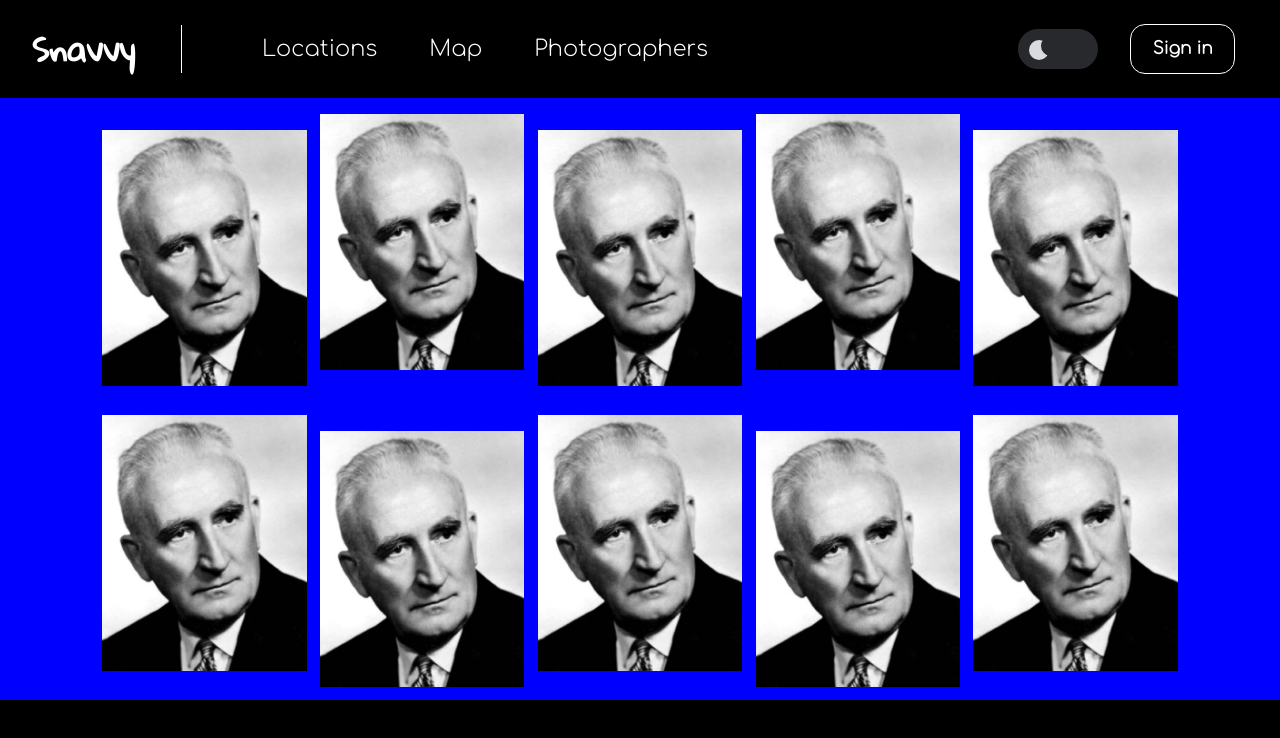
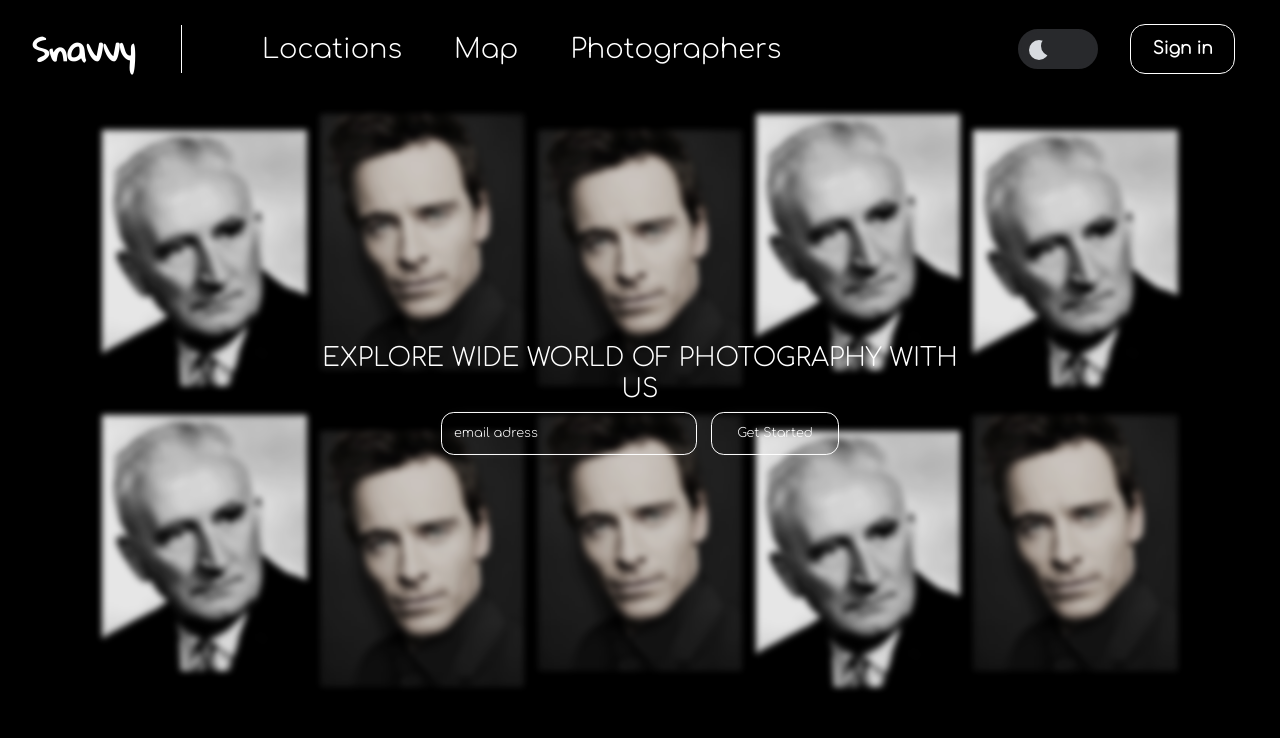
Before and after one commit to deltaonlyone/2V2K, a React (Create React App) app: page / in a window 1280 px wide. Shown: the top 738 px of the page. Built offline with nearby package versions, Linux system fonts and the light colour scheme.

Commit message:
added style for photoSet, input and button. All this elements are adaptive

```diff
--- a/src/ProjectElements/NavBarExpanded/NavbarTopCss.module.css
+++ b/src/ProjectElements/NavBarExpanded/NavbarTopCss.module.css
@@ -77,7 +77,7 @@
 }
 
 a {
-    font-size: 1.4rem;
+    font-size: 1.7rem;
 }
 
 .underlineHover:hover {
@@ -359,7 +359,7 @@ a {
 
 
 
-@media (max-width: 1010px) {
+@media (max-width: 1100px) {
 
     .nav__collapsable a{
         margin-left:0;
--- a/src/ProjectElements/PhotoSet/PhotoSet.js
+++ b/src/ProjectElements/PhotoSet/PhotoSet.js
@@ -1,6 +1,7 @@
 import React from 'react';
 import styles from './PhotoSetStyles.module.css';
 import randomPhoto1 from './randomPhoto.jpg';
+import randomPhoto2 from './randomPhoto2.png';
 
 
 export function PhotoSet(props) {
@@ -9,20 +10,29 @@ export function PhotoSet(props) {
 
     return (
         <nav className={styles.container}>
+            <div className = {styles['centerText']}>
+                <h1 className = {styles['topText']}>EXPLORE WIDE WORLD OF PHOTOGRAPHY WITH US</h1>
+
+                <div>
+                    <input placeholder="email adress" type="text" name="text" className={styles['inputCenter']}></input>
+                    <button className={styles['buttonCenter']}>Get Started</button>
+                </div>
+            </div>
+
             <div className={styles['photoSetTop']}>
                 <img className = {styles['photoTop1']} src={randomPhoto1} alt="" />
-                <img className = {styles['photoTop2']} src={randomPhoto1} alt="" />
-                <img className = {styles['photoTop1']} src={randomPhoto1} alt="" />
+                <img className = {styles['photoTop2']} src={randomPhoto2} alt="" />
+                <img className = {styles['photoTop1']} src={randomPhoto2} alt="" />
                 <img className = {styles['photoTop2']} src={randomPhoto1} alt="" />
                 <img className = {styles['photoTop1']} src={randomPhoto1} alt="" />
             </div>
 
             <div className={styles['photoSetDown']}>
                 <img className = {styles['photoDown1']} src={randomPhoto1} alt="" />
+                <img className = {styles['photoDown2']} src={randomPhoto2} alt="" />
+                <img className = {styles['photoDown1']} src={randomPhoto2} alt="" />
                 <img className = {styles['photoDown2']} src={randomPhoto1} alt="" />
-                <img className = {styles['photoDown1']} src={randomPhoto1} alt="" />
-                <img className = {styles['photoDown2']} src={randomPhoto1} alt="" />
-                <img className = {styles['photoDown1']} src={randomPhoto1} alt="" />
+                <img className = {styles['photoDown1']} src={randomPhoto2} alt="" />
             </div>
 
 
--- a/src/ProjectElements/PhotoSet/PhotoSetStyles.module.css
+++ b/src/ProjectElements/PhotoSet/PhotoSetStyles.module.css
@@ -1,8 +1,128 @@
 .container{
-    background-color: blue;
+    background-color: black;
     width: 100%;
     height: 47vw;
+    position: absolute;
+    z-index:100;
 }
+
+.centerText{
+    position: absolute;
+    top: 50% ;
+    left: 50% ;
+    transform: translate(-50%, -50%);
+    text-align: center;
+}
+
+.topText{
+    font-size: 2vw;
+}
+
+
+
+.inputCenter {
+    margin-right:7px;
+    width: 20vw;
+    aspect-ratio: 6/1;
+    padding-left: 12px;
+    border-radius: 1vw;
+    border: 1.5px solid white;
+    outline: none;
+    transition: all 0.3s cubic-bezier(0.19, 1, 0.22, 1);
+    box-shadow: 0px 0px 20px -18px;
+    background-color: rgba(255, 255, 255, 0);
+    color: white;
+    font-size: 1vw;
+    white-space: nowrap;
+}
+
+.inputCenter::placeholder {
+    color: white; /* Змінює колір placeholder на сірий */
+    font-size: 1vw;
+    white-space: nowrap;
+}
+
+.inputCenter:hover {
+    border: 2px solid white;
+    box-shadow: 0px 0px 20px -17px;
+}
+
+.inputCenter:active {
+    transform: scale(0.95);
+}
+
+.inputCenter:focus {
+    border: 2px solid white;
+}
+
+
+
+.buttonCenter{
+    margin-left:7px;
+    width: 10vw;
+    aspect-ratio: 3/1;
+    border-radius: 1vw;
+    border: 1.5px solid white;
+    outline: none;
+    transition: all 0.3s cubic-bezier(0.19, 1, 0.22, 1);
+    box-shadow: 0px 0px 20px -18px;
+    background-color: rgba(255, 255, 255, 0);
+    color: white;
+    font-size: 1vw;
+    white-space: nowrap;
+}
+
+.buttonCenter:hover {
+    border: 2px solid white;
+    box-shadow: 0px 0px 20px -17px;
+}
+
+.buttonCenter:active {
+    transform: scale(0.95);
+}
+
+.buttonCenter:focus {
+    border: 2px solid white;
+}
+
+@media (max-width: 1100px) {
+    .topText{
+        font-size: 20px;
+    }
+
+
+    .inputCenter {
+        width: 250px;
+        height: 40px;
+        color: white;
+        font-size: 15px;
+        border-radius: 10px;
+    }
+
+    .inputCenter::placeholder {
+        color: white; /* Змінює колір placeholder на сірий */
+        font-size: 15px;
+        white-space: nowrap;
+    }
+
+
+    .buttonCenter{
+        margin-top: 20px;
+        height: 40px;
+        width: 125px;
+        font-size: 15px;
+        border-radius: 10px;
+    }
+}
+
+
+
+
+
+
+
+
+
 
 .photoSetTop{
     height:50%;
@@ -24,23 +144,38 @@
     margin-top: 3%;
     height: 85%;
     width: 19%;
+    object-fit: cover;
+    filter: blur(3px);
+    z-index: -1;
+    opacity: 0.9;
 }
 
 .photoTop2{
     margin-top: 1.5%;
     height: 85%;
     width: 19%;
+    object-fit: cover;
+    filter: blur(3px);
+    z-index: -1;
+    opacity: 0.9;
 }
 
 .photoDown1{
     margin-top: 1.5%;
     height: 85%;
     width: 19%;
+    object-fit: cover;
+    filter: blur(3px);
+    z-index: -1;
+    opacity: 0.9;
 }
-
 
 .photoDown2{
     margin-top: 3%;
     height: 85%;
     width: 19%;
+    object-fit: cover;
+    filter: blur(3px);
+    z-index: -1;
+    opacity: 0.9;
 }
```
Also changed, not shown: src/ProjectElements/PhotoSet/randomPhoto2.png (added).
